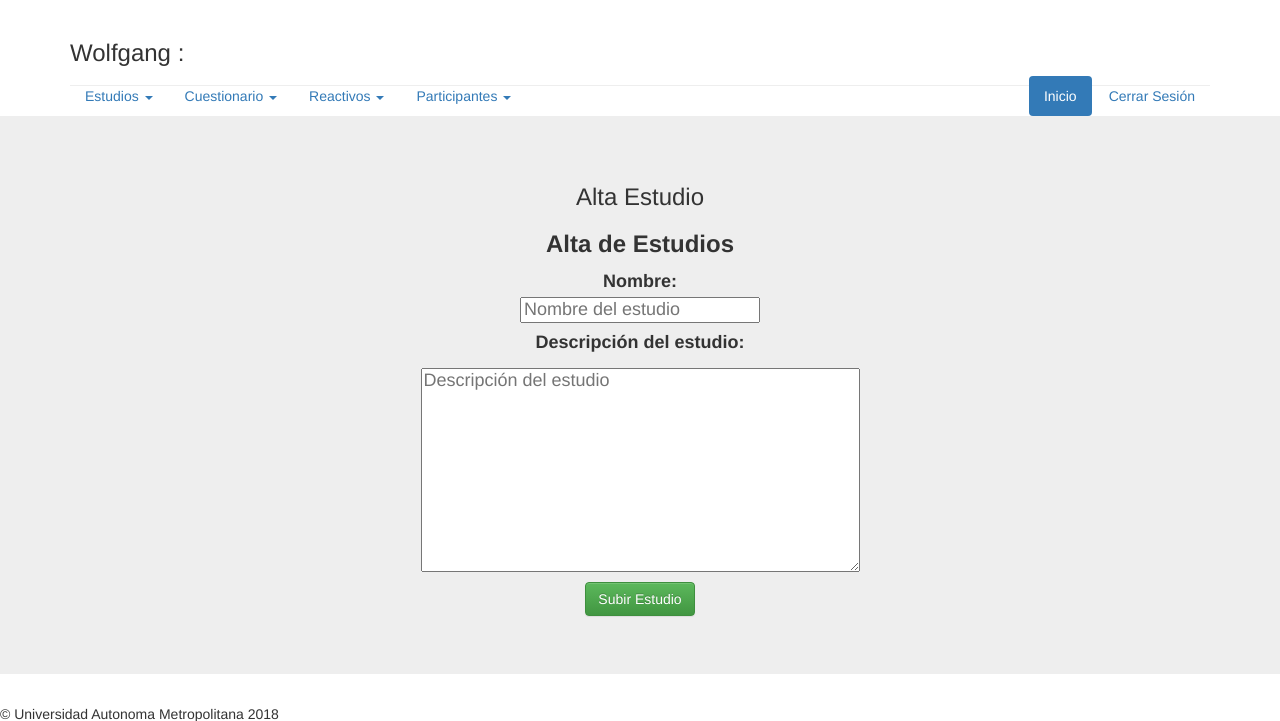
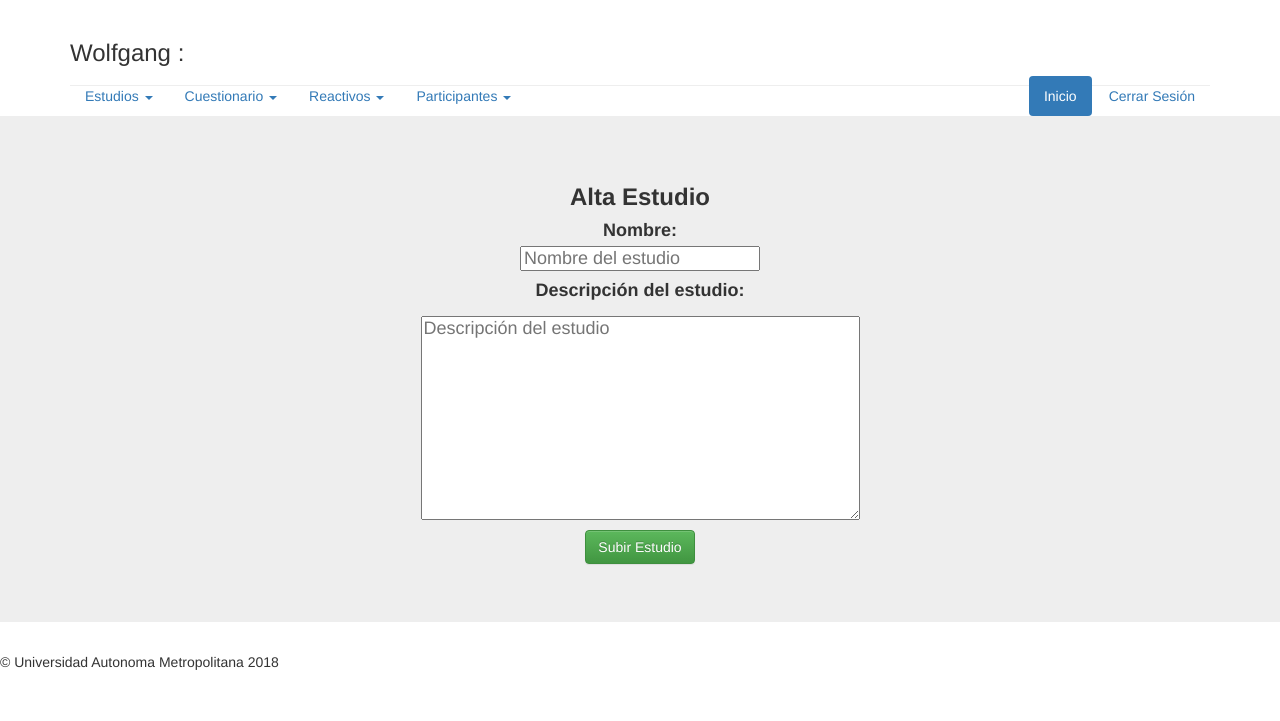
Before and after one commit to Alfonso6z/IngenieriaEnSoftware, a CodeIgniter app: the page made by application/views/encuestas/adminEncuesta/altaEstudio.php in a window 1280 px wide. Shown: the top 721 px of the page. Run offline with CodeIgniter, Linux system fonts and the light colour scheme; some libraries are stand-ins or nearby versions.

Commit message:
altaEstudio Strong

```diff
--- a/application/views/encuestas/adminEncuesta/altaEstudio.php
+++ b/application/views/encuestas/adminEncuesta/altaEstudio.php
@@ -76,8 +76,7 @@ $apell = $this->session->userdata('apellido');
       <h5 class = "text-center"> <?= validation_errors('*');?></h5>
     </div>
         <?php } ?>
-    <h3 class = "text-center">Alta Estudio</h3>
-    <h3 class = "text-center"><?= form_label('Alta de Estudios');?></h3>
+    <h3 class = "text-center"><strong>Alta Estudio</strong></h3>
     <h4 class = "text-center">
     <?= form_label('Nombre: ', 'nombre') ?><br>
     <?= form_input($nombre) ?></h4>
```
